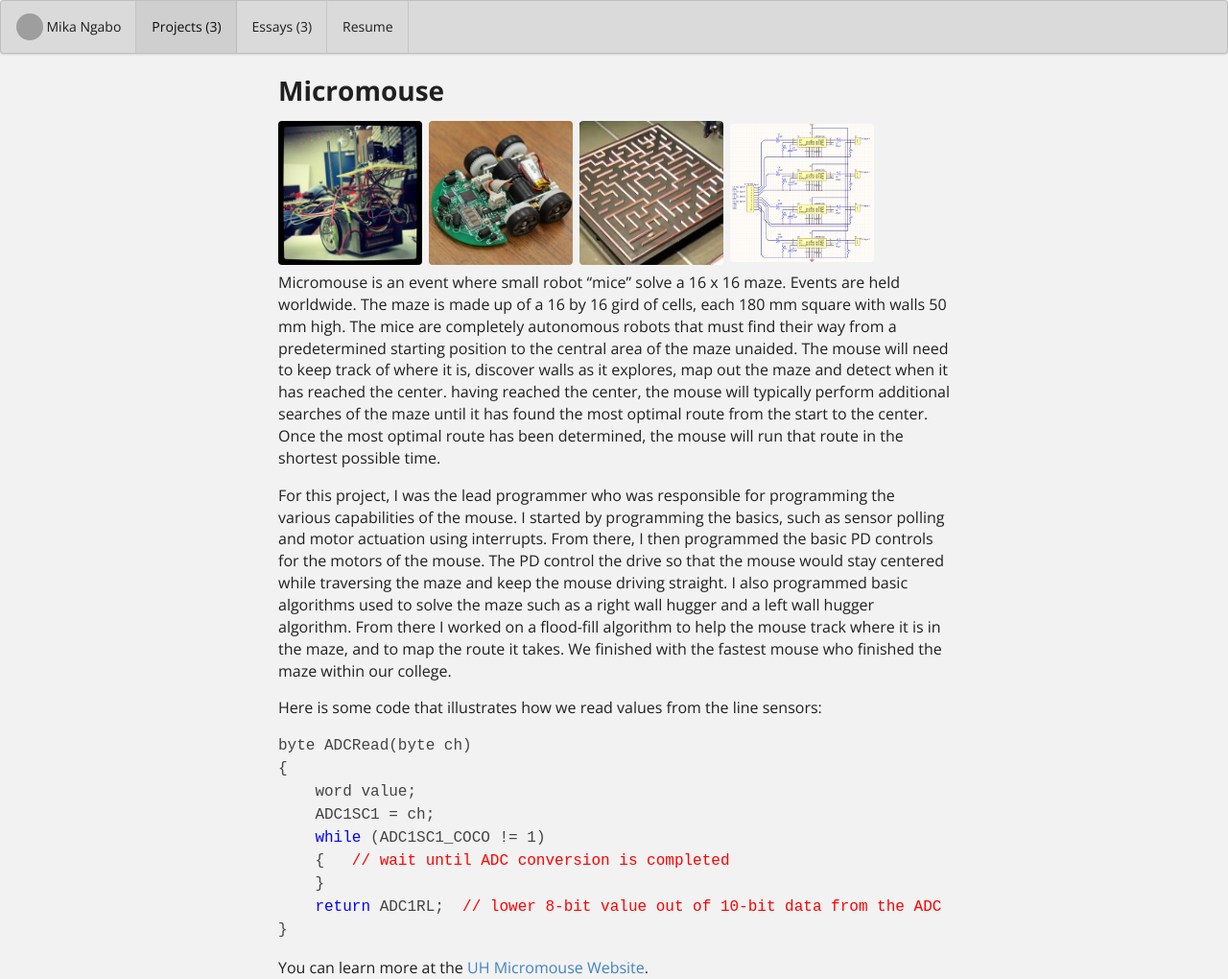
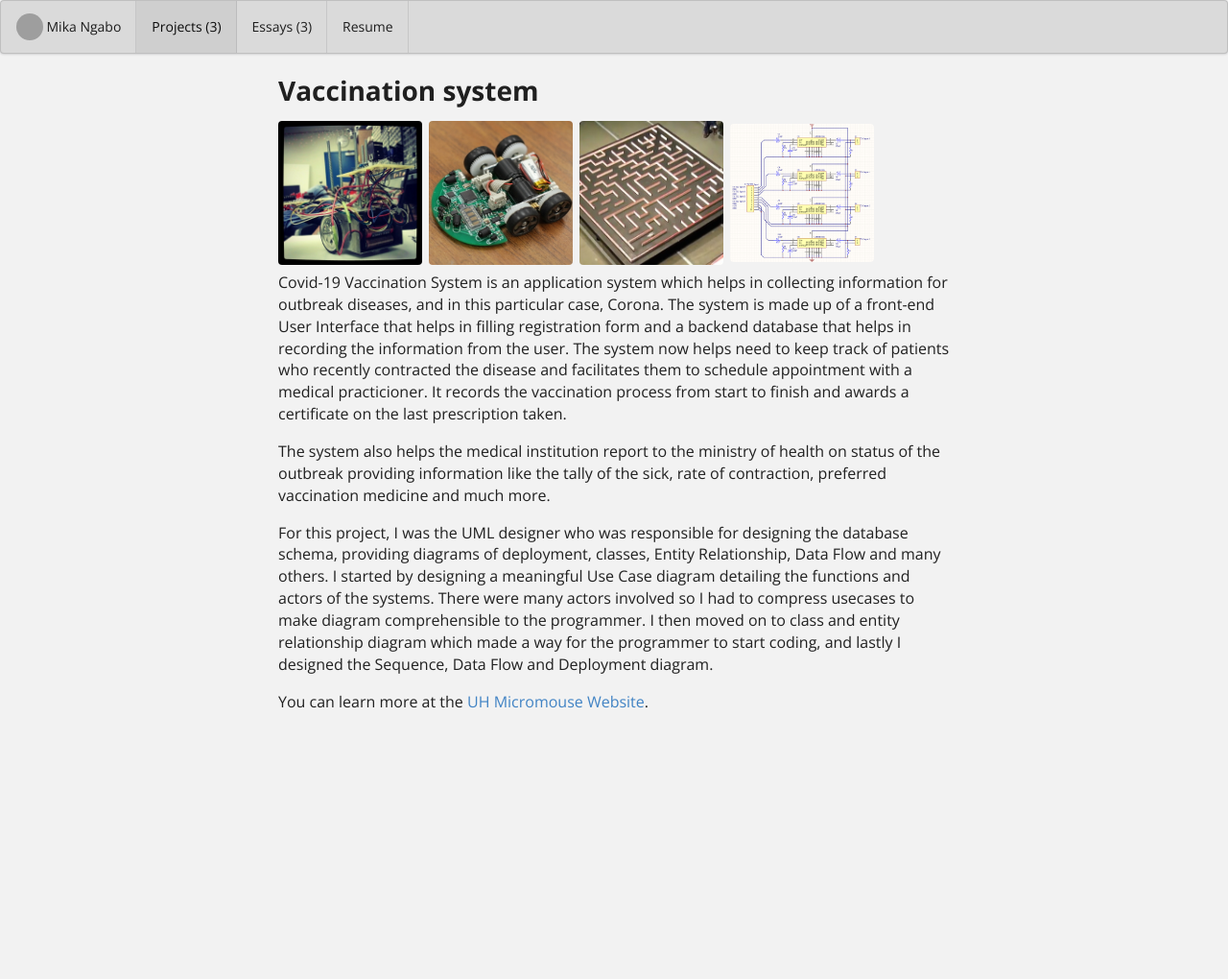
Before and after one commit to mikangabo/mikangabo.github.io, a Jekyll site: the page built from projects/project-1.md, in a window 1280 px wide. Shown: the whole page at 96% size. Built offline with Jekyll 4.4.1, drawn with Linux system fonts in a browser that asks for light colours; after the commit the page ends 900 px from its top, so only the background shows below that; grey boxes are pictures that could not be loaded.

Commit message:
Update project-1.md

````diff
--- a/projects/project-1.md
+++ b/projects/project-1.md
@@ -2,15 +2,16 @@
 layout: project
 type: project
 image: images/micromouse.jpg
-title: Micromouse
+title: Vaccination system
 permalink: projects/micromouse
 # All dates must be YYYY-MM-DD format!
-date: 2015-07-01
+date: 2021-06-23
 labels:
-  - Robotics
-  - Arduino
-  - C++
-summary: My team developed a robotic mouse that won first place in the 2015 UH Micromouse competition.
+  - UML
+  - HTML
+  - CSS
+  - JavaScript
+summary: My team developed a vaccination system that was helpful sampling vaccination data from patients across the nation.
 ---
 
 <div class="ui small rounded images">
@@ -20,22 +21,12 @@ summary: My team developed a robotic mouse that won first place in the 2015 UH M
   <img class="ui image" src="../images/micromouse-circuit.png">
 </div>
 
-Micromouse is an event where small robot “mice” solve a 16 x 16 maze.  Events are held worldwide.  The maze is made up of a 16 by 16 gird of cells, each 180 mm square with walls 50 mm high.  The mice are completely autonomous robots that must find their way from a predetermined starting position to the central area of the maze unaided.  The mouse will need to keep track of where it is, discover walls as it explores, map out the maze and detect when it has reached the center.  having reached the center, the mouse will typically perform additional searches of the maze until it has found the most optimal route from the start to the center.  Once the most optimal route has been determined, the mouse will run that route in the shortest possible time.
+Covid-19 Vaccination System is an application system which helps in collecting information for outbreak diseases, and in this particular case, Corona. The system is made up of a front-end User Interface that helps in filling registration form and a backend database that helps in recording the information from the user. The system now helps need to keep track of patients who recently contracted the disease and facilitates them to schedule appointment with a medical practicioner. It records the vaccination process from start to finish and awards a certificate on the last prescription taken.
 
-For this project, I was the lead programmer who was responsible for programming the various capabilities of the mouse.  I started by programming the basics, such as sensor polling and motor actuation using interrupts.  From there, I then programmed the basic PD controls for the motors of the mouse.  The PD control the drive so that the mouse would stay centered while traversing the maze and keep the mouse driving straight.  I also programmed basic algorithms used to solve the maze such as a right wall hugger and a left wall hugger algorithm.  From there I worked on a flood-fill algorithm to help the mouse track where it is in the maze, and to map the route it takes.  We finished with the fastest mouse who finished the maze within our college.
+The system also helps the medical institution report to the ministry of health on status of the outbreak providing information like the tally of the sick, rate of contraction, preferred vaccination medicine and much more.
 
-Here is some code that illustrates how we read values from the line sensors:
+For this project, I was the UML designer who was responsible for designing the database schema, providing diagrams of deployment, classes, Entity Relationship, Data Flow and many others.  I started by designing a meaningful Use Case diagram detailing the functions and actors of the systems.
+There were many actors involved so I had to compress usecases to make diagram comprehensible to the programmer. I then moved on to class and entity relationship diagram which made a way for the programmer to start coding, and lastly I designed the Sequence, Data Flow and Deployment diagram.
 
-```js
-byte ADCRead(byte ch)
-{
-    word value;
-    ADC1SC1 = ch;
-    while (ADC1SC1_COCO != 1)
-    {   // wait until ADC conversion is completed
-    }
-    return ADC1RL;  // lower 8-bit value out of 10-bit data from the ADC
-}
-```
 
 You can learn more at the [UH Micromouse Website](http://www-ee.eng.hawaii.edu/~mmouse/about.html).
````
